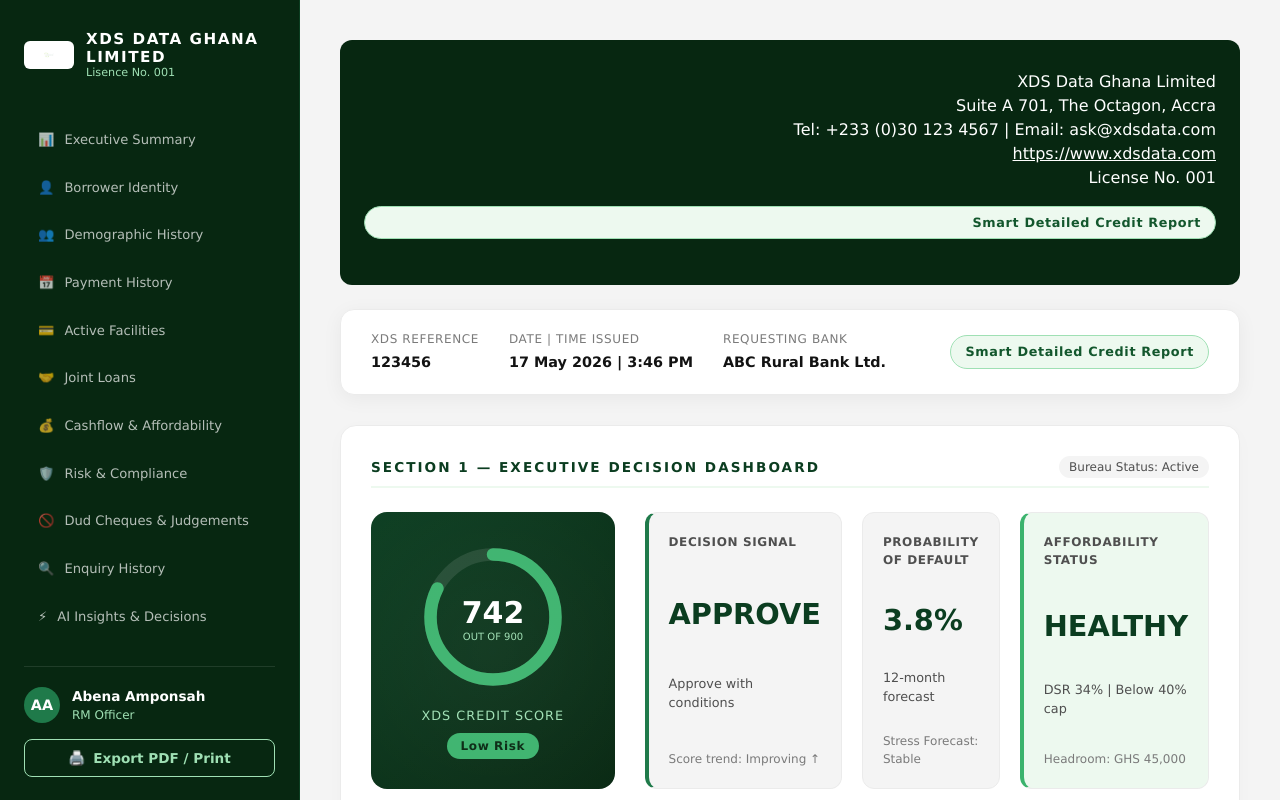
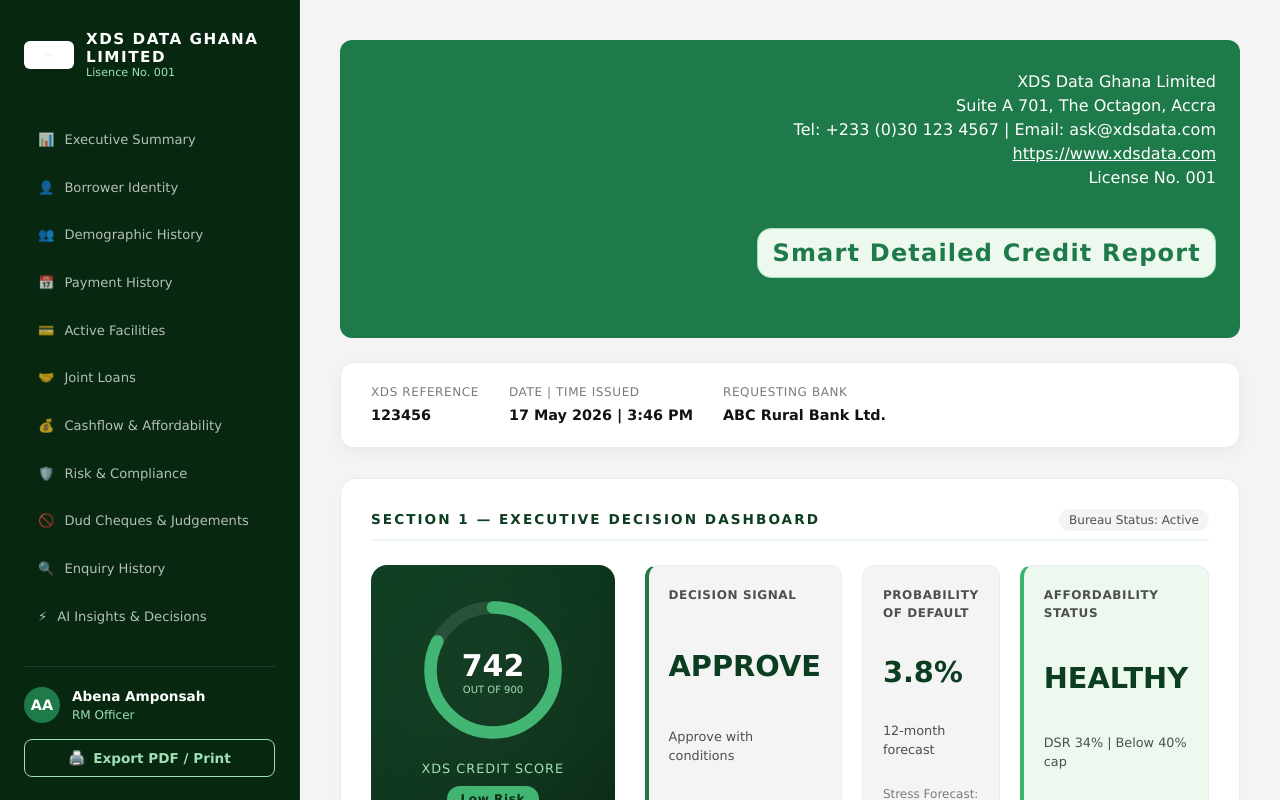
Before and after one commit to qrix15384/report_template, a React (Vite) app in the folder Report Template/: page / in a window 1280 px wide. Shown: the top 800 px of the page. Built offline with nearby package versions, Linux system fonts and the light colour scheme; the HTML template or start-up script is replaced by a standard one.

Commit message:
Report label to the right

```diff
--- a/Report Template/src/CreditReport.jsx
+++ b/Report Template/src/CreditReport.jsx
@@ -220,7 +220,7 @@
         {/* Report Overview Banner Section */}
         <section
           style={{
-            background: 'var(--green-950)',
+            background: 'var(--green-700)',
             color: '#ffffff',
             padding: '30px 24px',
             borderRadius: '12px',
@@ -239,10 +239,7 @@
             License No. 001
           </h1>
 
-        <div className="header-badge" style={{margin: '16px 0'}}>Smart Detailed Credit Report</div>
-
-
-
+        <div className="header-badge" style={{margin: '30px 0'}}>Smart Detailed Credit Report</div>
         </section>
 
         {/* Top Report Header Metadata bar */}
@@ -261,7 +258,7 @@
               <span className="meta-value">ABC Rural Bank Ltd.</span>
             </div>
           </div>
-          <div className="header-badge">Smart Detailed Credit Report</div>
+
         </header>
 
         {/* Section 1: Executive Summary & Dashboard */}
--- a/Report Template/src/index.css
+++ b/Report Template/src/index.css
@@ -257,13 +257,16 @@
 
 .header-badge {
   background: var(--green-100);
-  color: var(--green-800);
+  color: var(--green-700);
   border: 1px solid var(--green-300);
   padding: 6px 14px;
-  border-radius: 20px;
-  font-size: 0.8rem;
+  border-radius: 14px;
+  font-size: 1.5rem;
   font-weight: bold;
   letter-spacing: 0.05em;
+  display: inline-block;
+  white-space: nowrap;
+  width: fit-content;
 }
 
 /* Section Wrapper and Panels */
```
